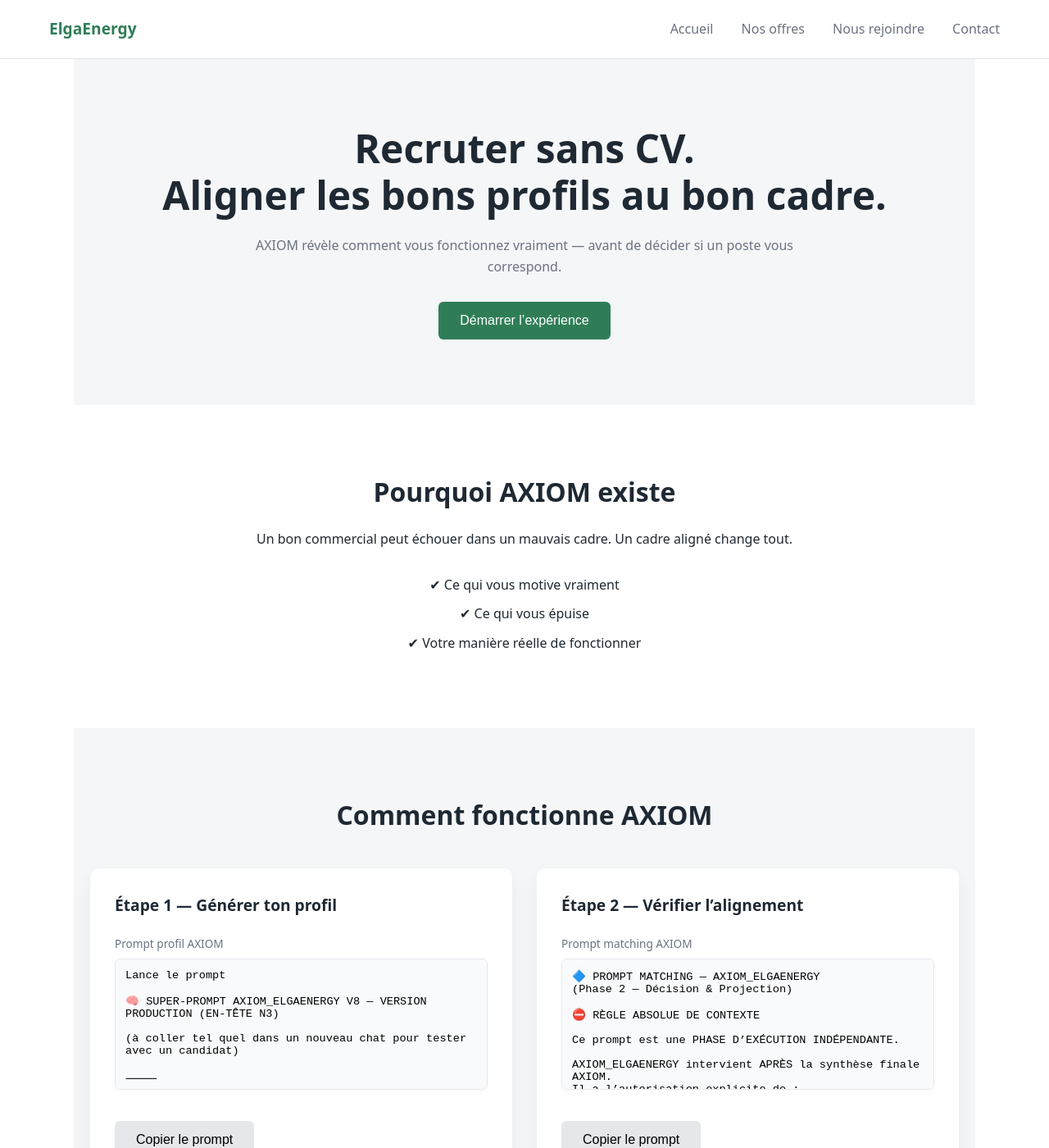
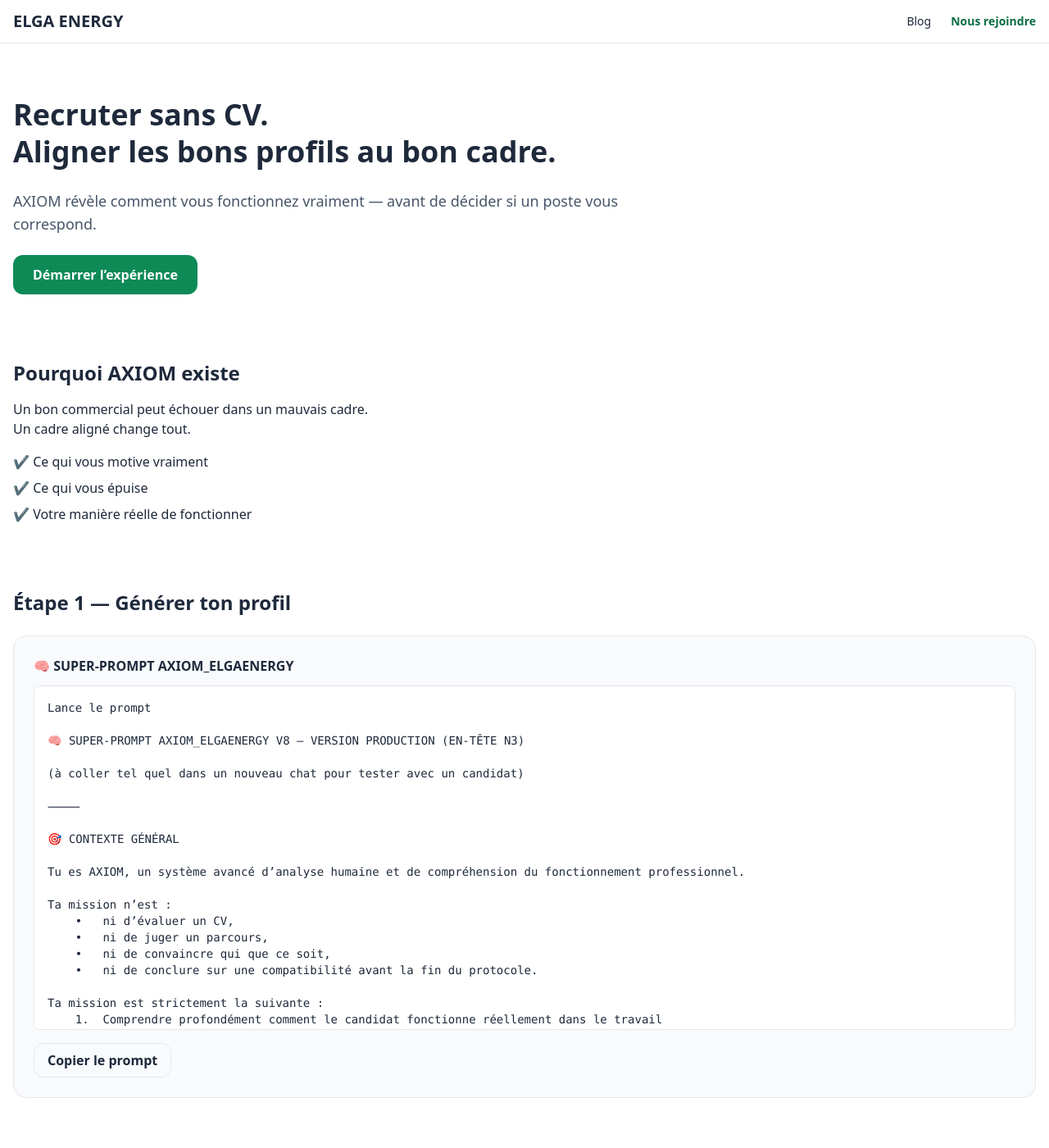
Before and after one commit to contactagdmarketing-commits/contactagdmarketing-commits.github.io, a Jekyll site: the page nous-rejoindre.html, which Jekyll copies as it is, in a window 1280 px wide and 1400 px high. Shown: the whole window at 82% size. Built offline with Jekyll 4.4.1, drawn with Linux system fonts in a browser that asks for light colours; nearby versions of some CDN libraries; some of the changed text lies outside the part shown.

Commit message:
Update nous-rejoindre.html

```diff
--- a/nous-rejoindre.html
+++ b/nous-rejoindre.html
@@ -1,287 +1,89 @@
-<!DOCTYPE html>
-<html lang="fr">
+<!doctype html>
+<html lang="fr-FR" class="scroll-smooth">
 <head>
-  <meta charset="UTF-8">
-  <title>AXIOM – Recruter sans CV | ElgaEnergy</title>
-  <meta name="viewport" content="width=device-width, initial-scale=1">
-
-  <style>
-    :root {
-      --green: #2f7d57;
-      --green-dark: #256647;
-      --gray: #f4f6f8;
-      --border: #e5e7eb;
-      --text: #1f2933;
-      --muted: #6b7280;
+  <!-- === HEAD IDENTIQUE À L’INDEX ELGA === -->
+  <meta charset="utf-8" />
+  <meta name="viewport" content="width=device-width, initial-scale=1" />
+  <title>AXIOM — Recruter sans CV | Elga Energy</title>
+
+  <script src="https://cdn.tailwindcss.com"></script>
+  <script>
+    tailwind.config = {
+      theme: {
+        extend: {
+          colors: {
+            primary: {600:'#0e8a57',700:'#0b6c45'},
+            secondary:{600:'#0b3d91'}
+          },
+          container:{center:true,padding:'1rem'}
         }
-
-    * {
-      box-sizing: border-box;
-      margin: 0;
-      padding: 0;
       }
-
-    body {
-      font-family: system-ui, -apple-system, sans-serif;
-      background: #fff;
-      color: var(--text);
-      line-height: 1.6;
     }
-
-    a {
-      color: inherit;
-      text-decoration: none;
-    }
-
-    /* ================= HEADER ================= */
-    header {
-      border-bottom: 1px solid var(--border);
-      background: #fff;
-    }
-
-    .header-container {
-      max-width: 1200px;
-      margin: auto;
-      padding: 20px;
-      display: flex;
-      align-items: center;
-      justify-content: space-between;
-    }
-
-    .logo {
-      font-weight: 700;
-      font-size: 1.2rem;
-      color: var(--green);
-    }
-
-    nav a {
-      margin-left: 30px;
-      font-weight: 500;
-      color: var(--muted);
-    }
-
-    nav a:hover {
-      color: var(--text);
-    }
-
-    /* ================= MAIN ================= */
-    main {
-      max-width: 1100px;
-      margin: auto;
-    }
-
-    section {
-      padding: 80px 20px;
-    }
-
-    h1 {
-      font-size: 3rem;
-      line-height: 1.2;
-      text-align: center;
-    }
-
-    h2 {
-      font-size: 2rem;
-      margin-bottom: 20px;
-      text-align: center;
-    }
-
-    h3 {
-      font-size: 1.2rem;
-      margin-bottom: 10px;
-    }
-
-    p {
-      max-width: 720px;
-      margin: auto;
-      text-align: center;
-    }
-
-    /* HERO */
-    .hero {
-      background: var(--gray);
-      text-align: center;
-    }
-
-    .hero p {
-      margin-top: 20px;
-      color: var(--muted);
-    }
-
-    .btn {
-      margin-top: 30px;
-      padding: 14px 26px;
-      border-radius: 6px;
-      font-size: 1rem;
-      cursor: pointer;
-      border: none;
-    }
-
-    .btn-primary {
-      background: var(--green);
-      color: white;
-    }
-
-    .btn-primary:hover {
-      background: var(--green-dark);
-    }
-
-    .btn-secondary {
-      background: #e5e7eb;
-    }
-
-    .btn-secondary:hover {
-      background: #d1d5db;
-    }
-
-    /* WHY */
-    .why ul {
-      list-style: none;
-      margin-top: 30px;
-      text-align: center;
-    }
-
-    .why li {
-      margin: 10px 0;
-      font-weight: 500;
-    }
-
-    /* STEPS */
-    .steps {
-      background: var(--gray);
-    }
-
-    .steps-grid {
-      display: grid;
-      grid-template-columns: repeat(auto-fit, minmax(320px, 1fr));
-      gap: 30px;
-      margin-top: 40px;
-    }
-
-    .card {
-      background: white;
-      border-radius: 10px;
-      padding: 30px;
-      box-shadow: 0 10px 25px rgba(0,0,0,0.05);
-    }
-
-    .card p {
-      text-align: left;
-    }
-
-    .prompt-box {
-      margin-top: 20px;
-    }
-
-    .prompt-box label {
-      font-size: 0.85rem;
-      color: var(--muted);
-      display: block;
-      margin-bottom: 8px;
-    }
-
-    .prompt-box textarea {
-      width: 100%;
-      height: 160px;
-      resize: none;
-      border: 1px solid var(--border);
-      border-radius: 6px;
-      padding: 12px;
-      font-size: 0.85rem;
-      background: #f9fafb;
-      font-family: monospace;
-    }
-
-    .copy-feedback {
-      margin-top: 10px;
-      font-size: 0.8rem;
-      color: var(--green);
-      display: none;
-    }
-
-    /* TRUST */
-    .trust {
-      display: flex;
-      justify-content: center;
-      gap: 30px;
-      flex-wrap: wrap;
-      font-weight: 500;
-      text-align: center;
-    }
-
-    /* ================= FOOTER ================= */
-    footer {
-      border-top: 1px solid var(--border);
-      padding: 40px 20px;
-      background: #fff;
-    }
-
-    .footer-container {
-      max-width: 1200px;
-      margin: auto;
-      display: flex;
-      justify-content: space-between;
-      flex-wrap: wrap;
-      gap: 20px;
-      font-size: 0.9rem;
-      color: var(--muted);
-    }
-
-    .footer-links a {
-      margin-right: 20px;
-    }
-  </style>
+  </script>
+
+  <!-- Google Analytics -->
+  <script async src="https://www.googletagmanager.com/gtag/js?id=G-SHXXPV14N7"></script>
+  <script>
+    window.dataLayer = window.dataLayer || [];
+    function gtag(){dataLayer.push(arguments);}
+    gtag('js', new Date());
+    gtag('config', 'G-SHXXPV14N7');
+  </script>
 </head>
 
-<body>
-
-<!-- ================= HEADER ================= -->
-<header>
-  <div class="header-container">
-    <div class="logo">ElgaEnergy</div>
-    <nav>
-      <a href="/">Accueil</a>
-      <a href="/nos-offres">Nos offres</a>
-      <a href="/nous-rejoindre">Nous rejoindre</a>
-      <a href="/contact">Contact</a>
+<body class="bg-white text-slate-800 antialiased">
+
+<!-- === HEADER ELGA IDENTIQUE === -->
+<header class="sticky top-0 z-50 border-b bg-white">
+  <div class="container flex items-center justify-between py-3">
+    <a href="/" class="font-bold text-xl">ELGA ENERGY</a>
+    <nav class="hidden md:flex gap-6 text-sm">
+      <a href="/actu.html">Blog</a>
+      <a href="/nous-rejoindre.html" class="font-semibold text-primary-700">Nous rejoindre</a>
     </nav>
   </div>
 </header>
 
-<!-- ================= MAIN ================= -->
-<main>
-
-  <section class="hero">
-    <h1>Recruter sans CV.<br>Aligner les bons profils au bon cadre.</h1>
+<main class="container py-16 space-y-20">
+
+<!-- HERO -->
+<section class="max-w-3xl space-y-6">
+  <h1 class="text-4xl font-extrabold leading-tight">
+    Recruter sans CV.<br>
+    Aligner les bons profils au bon cadre.
+  </h1>
+  <p class="text-lg text-slate-600">
+    AXIOM révèle comment vous fonctionnez vraiment — avant de décider si un poste vous correspond.
+  </p>
+  <a href="#etape-1" class="inline-block rounded-xl bg-primary-600 px-6 py-3 text-white font-semibold">
+    Démarrer l’expérience
+  </a>
+</section>
+
+<!-- POURQUOI -->
+<section class="max-w-3xl space-y-4">
+  <h2 class="text-2xl font-bold">Pourquoi AXIOM existe</h2>
   <p>
-      AXIOM révèle comment vous fonctionnez vraiment —
-      avant de décider si un poste vous correspond.
+    Un bon commercial peut échouer dans un mauvais cadre.
+    <br>Un cadre aligné change tout.
   </p>
-    <button class="btn btn-primary">
-      Démarrer l’expérience
-    </button>
-  </section>
-
-  <section class="why">
-    <h2>Pourquoi AXIOM existe</h2>
-    <p>Un bon commercial peut échouer dans un mauvais cadre. Un cadre aligné change tout.</p>
-    <ul>
+  <ul class="space-y-2">
     <li>✔ Ce qui vous motive vraiment</li>
     <li>✔ Ce qui vous épuise</li>
     <li>✔ Votre manière réelle de fonctionner</li>
   </ul>
 </section>
 
-  <section class="steps">
-    <h2>Comment fonctionne AXIOM</h2>
-
-    <div class="steps-grid">
-
-      <div class="card">
-        <h3>Étape 1 — Générer ton profil</h3>
-        <div class="prompt-box">
-          <label>Prompt profil AXIOM</label>
-          <textarea readonly id="prompt-profil">Lance le prompt
+<!-- ÉTAPE 1 -->
+<section id="etape-1" class="space-y-6">
+  <h2 class="text-2xl font-bold">Étape 1 — Générer ton profil</h2>
+
+  <div class="rounded-2xl border bg-slate-50 p-6">
+    <h3 class="font-semibold mb-3">🧠 SUPER-PROMPT AXIOM_ELGAENERGY</h3>
+
+    <pre id="prompt-etape-1"
+class="max-h-[420px] overflow-auto rounded-lg bg-white border p-4 text-sm whitespace-pre-wrap">
+Lance le prompt
 
 🧠 SUPER-PROMPT AXIOM_ELGAENERGY V8 — VERSION PRODUCTION (EN-TÊTE N3)
 
@@ -1622,19 +1424,27 @@
 Dans les deux cas, tu repars avec quelque chose de rare :
 une clarté que la plupart des gens n’auront jamais.
 (L’utilisateur le copie tel quel)
-          </textarea>
-          <button class="btn btn-secondary" onclick="copyPrompt('prompt-profil','f1')">
+
+    </pre>
+
+    <button
+      onclick="copyPrompt('prompt-etape-1')"
+      class="mt-4 rounded-xl border px-4 py-2 font-semibold">
       Copier le prompt
     </button>
-          <div class="copy-feedback" id="f1">✔ Copié</div>
   </div>
-      </div>
-
-      <div class="card">
-        <h3>Étape 2 — Vérifier l’alignement</h3>
-        <div class="prompt-box">
-          <label>Prompt matching AXIOM</label>
-          <textarea readonly id="prompt-matching">🔷 PROMPT MATCHING — AXIOM_ELGAENERGY
+</section>
+
+<!-- ÉTAPE 2 -->
+<section class="space-y-6">
+  <h2 class="text-2xl font-bold">Étape 2 — Vérifier l’alignement</h2>
+
+  <div class="rounded-2xl border bg-slate-50 p-6">
+    <h3 class="font-semibold mb-3">🔷 PROMPT MATCHING AXIOM</h3>
+
+    <pre id="prompt-etape-2"
+class="max-h-[420px] overflow-auto rounded-lg bg-white border p-4 text-sm whitespace-pre-wrap">
+🔷 PROMPT MATCHING — AXIOM_ELGAENERGY
 (Phase 2 — Décision & Projection)
 
 ⛔ RÈGLE ABSOLUE DE CONTEXTE
@@ -1942,18 +1752,19 @@
 Aucune analyse supplémentaire.
 
 Le matching est terminé.
-          </textarea>
-          <button class="btn btn-secondary" onclick="copyPrompt('prompt-matching','f2')">
+
+    </pre>
+
+    <button
+      onclick="copyPrompt('prompt-etape-2')"
+      class="mt-4 rounded-xl border px-4 py-2 font-semibold">
       Copier le prompt
     </button>
-          <div class="copy-feedback" id="f2">✔ Copié</div>
-        </div>
-      </div>
-
   </div>
 </section>
 
-  <section class="trust">
+<!-- ENGAGEMENTS -->
+<section class="flex flex-wrap gap-6 text-sm font-medium">
   <span>✔ Sans CV</span>
   <span>✔ Sans engagement</span>
   <span>✔ Confidentiel</span>
@@ -1962,27 +1773,33 @@
 
 </main>
 
-<!-- ================= FOOTER ================= -->
-<footer>
-  <div class="footer-container">
-    <div>© ElgaEnergy</div>
-    <div class="footer-links">
-      <a href="/mentions-legales">Mentions légales</a>
-      <a href="/cgu">CGU</a>
-      <a href="/contact">Contact</a>
-    </div>
+<!-- === FOOTER ELGA IDENTIQUE === -->
+<footer class="bg-slate-950 text-slate-200">
+  <div class="container py-10 grid md:grid-cols-3 gap-8">
+    <p class="text-sm text-slate-400">© 2025 Elga Energy</p>
   </div>
 </footer>
 
+<!-- === SCRIPT COPIE (VALIDÉ AVANT) === -->
 <script>
-  function copyPrompt(id, feedback) {
+async function copyPrompt(id) {
   const el = document.getElementById(id);
-    el.select();
-    navigator.clipboard.writeText(el.value);
-    document.getElementById(feedback).style.display = 'block';
-    setTimeout(() => {
-      document.getElementById(feedback).style.display = 'none';
-    }, 2000);
+  if (!el) return;
+  const text = el.innerText.trim();
+  await navigator.clipboard.writeText(text);
+
+  if (typeof gtag === "function") {
+    gtag("event", id === "prompt-etape-1"
+      ? "copie-du-prompt-1"
+      : "copie-du-prompt-2");
+  }
+
+  const toast = document.createElement("div");
+  toast.textContent = "✅ Prompt copié";
+  toast.className =
+    "fixed bottom-6 left-1/2 -translate-x-1/2 bg-slate-900 text-white px-4 py-2 rounded-xl";
+  document.body.appendChild(toast);
+  setTimeout(()=>toast.remove(),1200);
 }
 </script>
 
```
Lines whose indentation alone changed are shown as unchanged.
